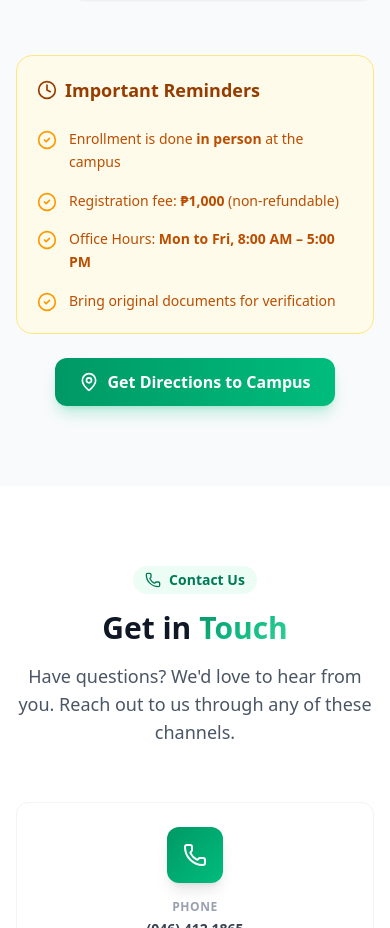
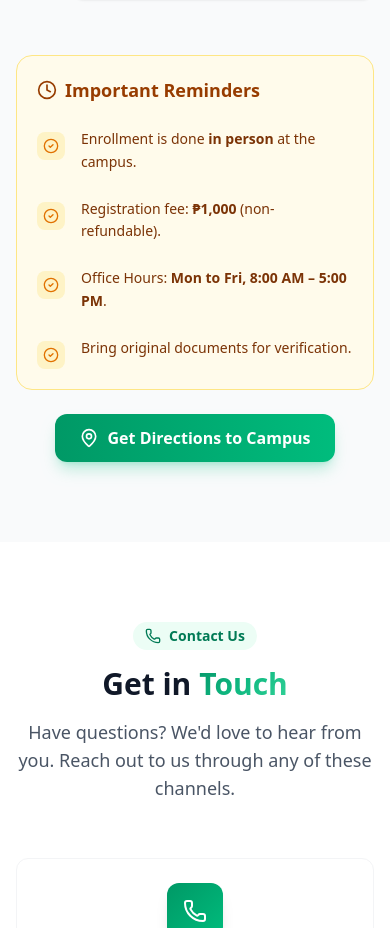
Before and after one commit to kristianpasco30-ops/Clone-CWPC-landing-page, a Next.js app: page / in a window 390 px wide. Shown: the part 10640-11568 px from the top of the page. Built offline with nearby package versions, Linux system fonts and the light colour scheme.

Commit message:
fix: resolve jumbled text wrapping in enrollment reminders for mobile devices

```diff
--- a/src/app/page.tsx
+++ b/src/app/page.tsx
@@ -608,29 +608,37 @@ export default function Home() {
               <h3 className="font-bold text-amber-800 dark:text-amber-300 flex items-center gap-2 mb-6 text-lg">
                 <Clock className="w-5 h-5" /> Important Reminders
               </h3>
-              <div className="grid grid-cols-1 sm:grid-cols-2 gap-x-8 gap-y-4">
-                <div className="flex items-start gap-3">
-                  <CheckCircle2 className="w-5 h-5 mt-0.5 flex-shrink-0 text-amber-500" />
-                  <p className="text-amber-700 dark:text-amber-200 text-sm md:text-base leading-relaxed">
-                    Enrollment is done <strong>in person</strong> at the campus
+              <div className="grid grid-cols-1 sm:grid-cols-2 gap-x-8 gap-y-6">
+                <div className="flex items-start gap-4">
+                  <div className="mt-1 bg-amber-100 dark:bg-amber-900/50 p-1.5 rounded-lg flex-shrink-0">
+                    <CheckCircle2 className="w-4 h-4 text-amber-600 dark:text-amber-400" />
+                  </div>
+                  <p className="text-amber-900 dark:text-amber-100 text-sm md:text-base leading-relaxed">
+                    Enrollment is done <strong>in person</strong> at the campus.
                   </p>
                 </div>
-                <div className="flex items-start gap-3">
-                  <CheckCircle2 className="w-5 h-5 mt-0.5 flex-shrink-0 text-amber-500" />
-                  <p className="text-amber-700 dark:text-amber-200 text-sm md:text-base leading-relaxed">
-                    Registration fee: <strong>₱1,000</strong> (non-refundable)
+                <div className="flex items-start gap-4">
+                  <div className="mt-1 bg-amber-100 dark:bg-amber-900/50 p-1.5 rounded-lg flex-shrink-0">
+                    <CheckCircle2 className="w-4 h-4 text-amber-600 dark:text-amber-400" />
+                  </div>
+                  <p className="text-amber-900 dark:text-amber-100 text-sm md:text-base leading-relaxed">
+                    Registration fee: <strong>₱1,000</strong> (non-refundable).
                   </p>
                 </div>
-                <div className="flex items-start gap-3">
-                  <CheckCircle2 className="w-5 h-5 mt-0.5 flex-shrink-0 text-amber-500" />
-                  <p className="text-amber-700 dark:text-amber-200 text-sm md:text-base leading-relaxed">
-                    Office Hours: <strong>Mon to Fri, 8:00 AM – 5:00 PM</strong>
+                <div className="flex items-start gap-4">
+                  <div className="mt-1 bg-amber-100 dark:bg-amber-900/50 p-1.5 rounded-lg flex-shrink-0">
+                    <CheckCircle2 className="w-4 h-4 text-amber-600 dark:text-amber-400" />
+                  </div>
+                  <p className="text-amber-900 dark:text-amber-100 text-sm md:text-base leading-relaxed">
+                    Office Hours: <strong>Mon to Fri, 8:00 AM – 5:00 PM</strong>.
                   </p>
                 </div>
-                <div className="flex items-start gap-3">
-                  <CheckCircle2 className="w-5 h-5 mt-0.5 flex-shrink-0 text-amber-500" />
-                  <p className="text-amber-700 dark:text-amber-200 text-sm md:text-base leading-relaxed">
-                    Bring original documents for verification
+                <div className="flex items-start gap-4">
+                  <div className="mt-1 bg-amber-100 dark:bg-amber-900/50 p-1.5 rounded-lg flex-shrink-0">
+                    <CheckCircle2 className="w-4 h-4 text-amber-600 dark:text-amber-400" />
+                  </div>
+                  <p className="text-amber-900 dark:text-amber-100 text-sm md:text-base leading-relaxed">
+                    Bring original documents for verification.
                   </p>
                 </div>
               </div>
```
